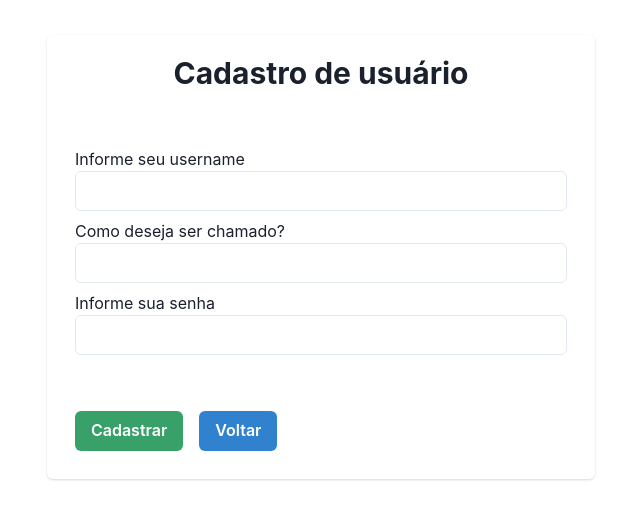
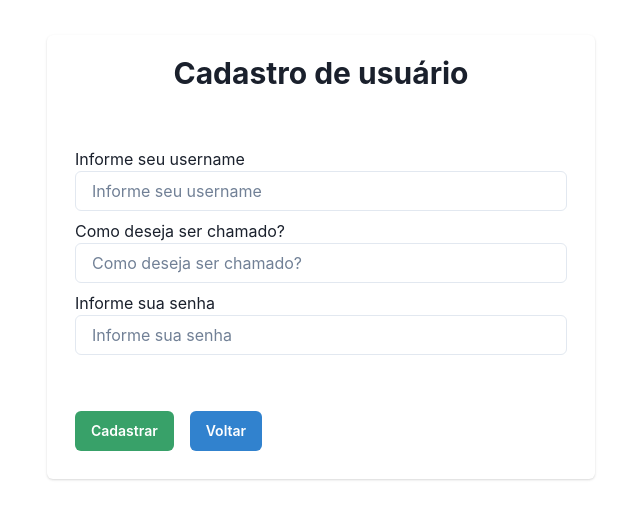
Before and after one commit to rlraul/projeto_pw25s_client, a React (Vite) app in the folder projeto_pw25s_client/: page /signup in a window 1280 px wide. Shown: the part 143-662 px from the top of the page, without its empty margins (319-959 px from the left). Built offline with nearby package versions, Linux system fonts and the light colour scheme.

Commit message:
ajustes na pagina de cadastro de usuário

```diff
--- a/projeto_pw25s_client/src/pages/SignupPage/index.tsx
+++ b/projeto_pw25s_client/src/pages/SignupPage/index.tsx
@@ -1,7 +1,38 @@
-import { Card, CardHeader, Heading,  CardBody, CardFooter, Divider, Stack, StackDivider, Input, Button, Center} from '@chakra-ui/react'
+import { Card, CardHeader, Heading,  CardBody, CardFooter, Input, Button, CircularProgress} from '@chakra-ui/react'
+import { ChangeEvent, useState } from 'react';
+import { useNavigate } from 'react-router-dom';
+import { IUserSignup } from '../../commons/interfaces';
 
 export function SignupPage() {
+    const [form, setForm] = useState({
+        username: "",
+        displayName: "",
+        password: "",
+    });
 
+    const [apiError, setApiError] = useState(false);
+    const [pendingApiCall, setPendingApiCall] = useState(false);
+    const navigate = useNavigate();
+
+    const onChange = (event: ChangeEvent<HTMLInputElement>) => {
+        const { value, name } = event.target;
+        setForm((previousForm) => {
+          return {
+            ...previousForm,
+            [name]: value,
+          };
+        });
+        setApiError(false);
+    };
+
+    const onClickCadastrar = () => {
+        const user: IUserSignup = {
+          username: form.username,
+          displayName: form.displayName,
+          password: form.password,
+        };
+        setPendingApiCall(!pendingApiCall);
+    }
 
     return(
         <div className="d-flex align-items-center justify-content-center vh-100">
@@ -13,21 +44,49 @@ export function SignupPage() {
                 <CardBody>
                     <div className='m-2'>
                         <label>Informe seu username</label>
-                        <Input type='text'></Input>
+                        <Input
+                          type='text'
+                          name='username'
+                          placeholder='Informe seu username'
+                          onChange={onChange}>
+                        </Input>
                     </div>
                     <div className='m-2'>
                         <label>Como deseja ser chamado?</label>
-                        <Input type='text'></Input>
+                        <Input
+                          type='text'
+                          name='displayname'
+                          placeholder='Como deseja ser chamado?'
+                          onChange={onChange}>
+                        </Input>
                     </div>
                     <div className='m-2'>
                         <label>Informe sua senha</label>
-                        <Input type='password'></Input>
+                        <Input
+                          type='password'
+                          name='password'
+                          placeholder='Informe sua senha'
+                          onChange={onChange}>
+                        </Input>
                     </div>
                 </CardBody>
                 <CardFooter>
-                    <div className=''>
-                        <Button className='m-2' colorScheme='green'>Cadastrar</Button>
-                        <Button className='m-2' colorScheme='blue'>Voltar</Button>
+                    <div>
+                        <Button
+                          fontSize='sm'
+                          className='m-2'
+                          colorScheme='green'
+                          onClick={onClickCadastrar}
+                        >
+                            {pendingApiCall ? (<CircularProgress isIndeterminate size="20px" color="teal"></CircularProgress>) : ('Cadastrar')}
+                        </Button>
+                        <Button
+                          fontSize='sm'
+                          className='m-2'
+                          colorScheme='blue'
+                        >
+                            Voltar
+                        </Button>
                     </div>
                 </CardFooter>
             </Card>
```
